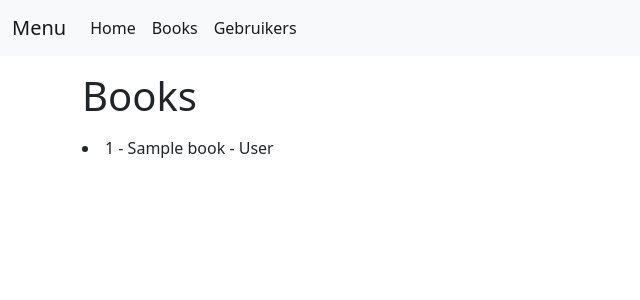
After one commit to alinakonysheva/flask_blueprints, a Flask app: template myapp/templates/general/books.html in a window 1280 px wide. The commit adds this page. Shown: the top 300 px of the page, without its empty margins (0-640 px from the left). Run offline with Flask 2, Linux system fonts and the light colour scheme; the template is opened without the code that fills it: values that come from a table or form of the project are taken from there, others are empty; tables that the repository leaves empty hold one stand-in row (values such as "Sample post"); some libraries are stand-ins or nearby versions.

Commit message:
added page books

```diff
--- /dev/null
+++ b/myapp/templates/general/books.html
@@ -0,0 +1,13 @@
+{% extends 'index_base.html' %}
+
+
+{% block title_block %}Books{% endblock %}
+{% block main_content %}
+
+<h1>Books</h1>
+
+<p>
+{% for book in books %}
+<li >{{ book.id }} - {{book.book_title}} - {{book.author_last_name}}</li> {% endfor %}
+</p>
+{% endblock %}
--- a/myapp/templates/general/home.html
+++ b/myapp/templates/general/home.html
@@ -9,6 +9,5 @@
 <p>
 {% for id in ids %}
 <li >{{ id }}</li> {% endfor %}
-
 </p>
 {% endblock %}
--- a/myapp/templates/index_base.html
+++ b/myapp/templates/index_base.html
@@ -35,6 +35,9 @@
                 <ul class="navbar-nav">
                     <li class="nav-item">
                         <a class="nav-link active" aria-current="page" href="{{ url_for('bp_general.do_home')}}">Home</a>
+                    </li>
+                    <li class="nav-item">
+                        <a class="nav-link active" aria-current="page" href="{{ url_for('bp_general.do_books')}}">Books</a>
                     </li>
                     <li class="nav-item">
                         <a class="nav-link active" aria-current="page" href="">Gebruikers</a>
```
Also changed, not shown: myapp/bp_general/views_general.py (+9 -2 lines).
